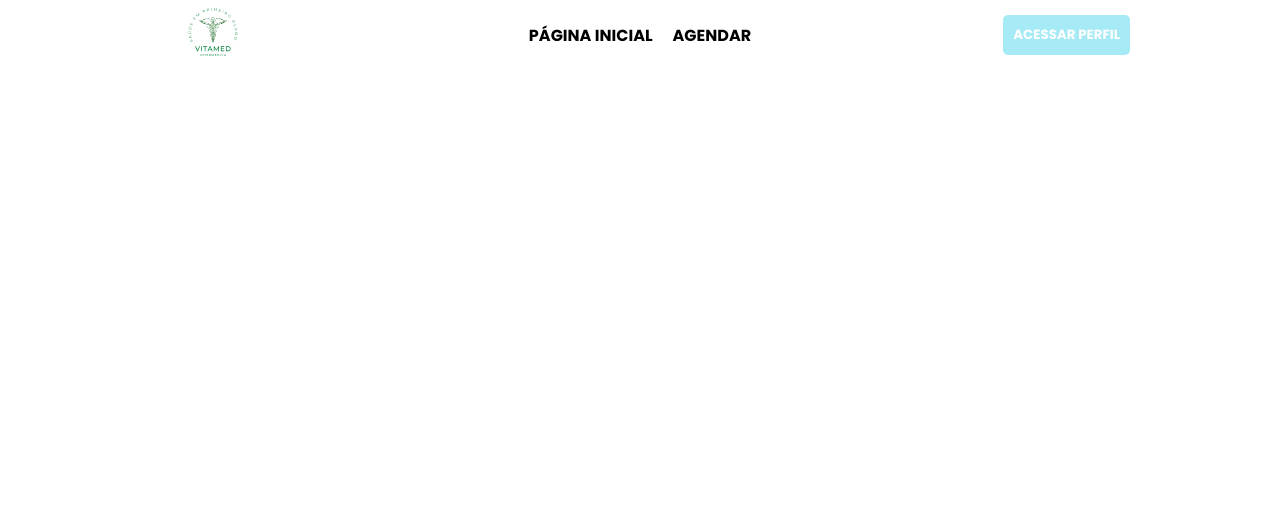
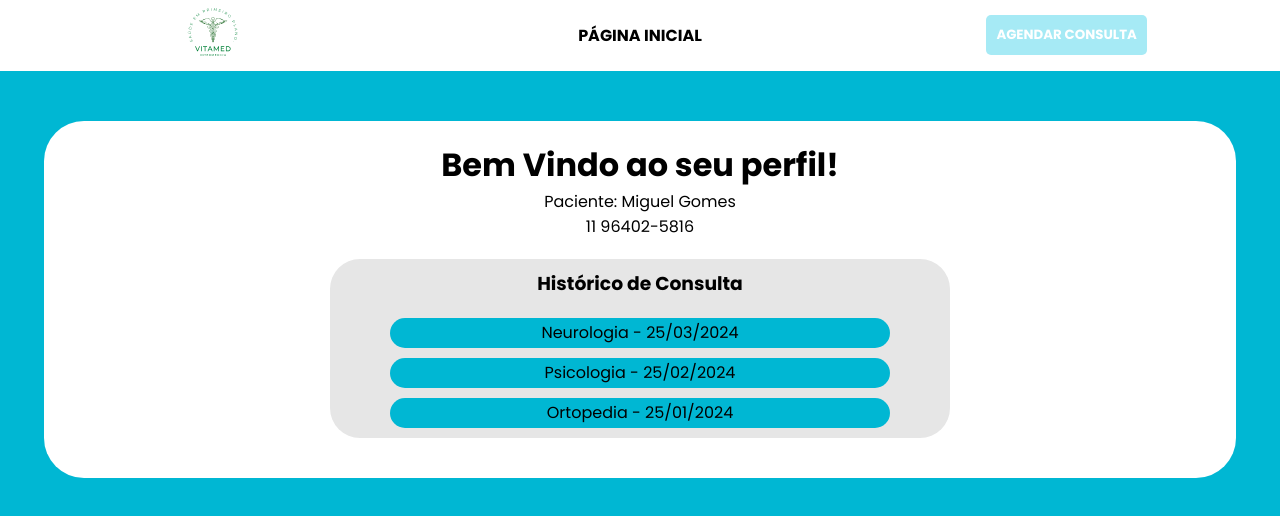
Before and after one commit to miguelgomescy/PI_2_PROTOTIPO_v.01, a plain HTML site: page perfil.html in a window 1280 px wide. Drawn offline with Linux system fonts and the light colour scheme.

Commit message:
Quarto: Perfil completo

```diff
--- a/perfil.css
+++ b/perfil.css
@@ -47,3 +47,124 @@ button:hover {
 #entrar {
     text-decoration: none;
 }
+
+body{
+    background-color: #00b7d3;
+
+}
+
+
+.container-pai{
+    display: flex;
+    justify-content: center;
+    align-items: center;
+}
+
+.container{
+    display: flex;
+    flex-direction: column;
+    justify-content: flex-start;
+    align-items: center;
+    background-color: #fff;
+    height: auto;
+    width: 90%;
+    margin: 50px auto;
+    border-radius: 40px;
+    flex-direction: row;
+    padding: 20px;
+    overflow: hidden;
+
+
+}
+
+.wellcome{
+    width: 100%;
+    text-align: center;
+    margin-bottom: 20px;
+
+}
+
+
+.itens, .hist-consu, .dados {
+    width: 100%;
+}
+
+.itens{
+    display: flex;
+    gap: 10px;
+    flex-direction: column;
+    align-items: center;
+}
+
+.hist-consu{
+    background-color: #e6e6e6;
+    height: 70%;
+    max-height: 350px;
+    width: 90%;
+    border-radius: 30px;
+    display: flex;
+    flex-direction: column;
+    align-items: center;
+    justify-content: flex-start;
+    padding: 10px;
+    max-width: 600px;
+    margin-top: 20px;
+    overflow-y: auto; /* Adiciona scroll vertical se necessário */
+    overflow-x: hidden; /* Mantém o conteúdo horizontal seguro */
+    margin-top: 20px;
+}
+
+.espaco{
+    height: 10px;
+}
+
+.consulta1{
+    background-color: #00b7d3;
+    height: 30px;
+    width: 100%;
+    max-width: 500px;
+    margin-top: 10px;
+    border-radius: 50px;
+    cursor: pointer;
+    display: flex;
+    align-items: center;
+    justify-content: center;
+    text-decoration: none;
+    transition: background-color 0.2s ;
+
+}
+
+.consulta1 a{
+    text-decoration: none;
+    color: inherit;      /* Herda a cor do elemento pai, neste caso #FFFFFF */
+    width: 100%;         /* Faz com que o link ocupe todo o espaço da div */
+    height: 100%;        /* Faz com que o link ocupe toda a altura da div */
+    display: flex;       /* Faz com que os itens internos fiquem alinhados */
+    align-items: center; /* Centraliza verticalmente o conteúdo dentro do link */
+    justify-content: center; /* Centraliza horizontalmente o conteúdo dentro do link */
+    border-radius: 50px;
+}
+
+.consulta1 :hover{
+    background-color: #1ce1ff;
+    color: #000;
+}
+
+
+.consultas{}
+
+@media (max-width: 768px) {
+    .container {
+        flex-direction: column; /* Empilha os elementos verticalmente */
+        align-items: center; /* Centraliza horizontalmente */
+        padding: 10px;
+    }
+
+    .hist-consu {
+        width: 100%; /* Utiliza toda a largura disponível */
+    }
+
+    .consulta1 {
+        width: 95%; /* Um pouco menos de 100% para garantir o padding */
+    }
+}
--- a/perfil.html
+++ b/perfil.html
@@ -16,19 +16,37 @@
 
         <nav>
             <a href="clientes.html">PÁGINA INICIAL</a>
-            <a href="agendar.html">AGENDAR</a>
+
         </nav>
 
-        <a href="perfil.html" id="entrar"><button>ACESSAR PERFIL</button></a>
+        <a href="agendar.html" id="entrar"><button>AGENDAR CONSULTA</button></a>
 
 
     </header>
 
-    <div class="container">
-        <div class="dados">
-            <dados class="historico">
+    <div class="container-pai">
+        <div class="container">
+            <div class="wellcome">
+                <h1>Bem Vindo ao seu perfil!</h1>
+                <div class="dados">
+                    <p>Paciente: Miguel Gomes </p>
+                    <p>11 96402-5816</p>
+                </div>
+                <div class="itens">
 
-            </dados>
+                        <div class="hist-consu">
+                            <h3>Histórico de Consulta</h3>
+                            <div class="espaco"></div>
+                            <div class="consultas"></div>
+                                    <div class="consulta1"><a href="#">Neurologia - 25/03/2024</a></div>
+                                    <div class="consulta1"><a href="#">Psicologia - 25/02/2024</a></div>
+                                    <div class="consulta1"><a href="#">Ortopedia - 25/01/2024</a></div>
+
+
+                            </div>
+                    </div>
+
+                </div>
         </div>
     </div>
 
--- /dev/null
+++ b/teste.css
@@ -0,0 +1,46 @@
+body{
+    background-color: rgb(0, 0, 0);
+}
+
+.container{
+    display: flex;
+    gap: 10px 30px;
+    background-color: purple;
+
+   /*
+     flex-flow: wrap column; */
+     justify-content:  center;
+     align-items: center;
+     flex-wrap: wrap;
+
+
+}
+
+.item{
+    display: flex;
+    width: 200px;
+    height: 2500px;
+    background-color: #ffffff;
+    justify-content: center;
+    align-items: center;
+    gap: 0px 70px;
+    flex-wrap: wrap;
+    flex-direction: row;
+
+}
+
+
+.item{
+    display: flex;
+    width: 200px;
+    height: 200px;
+    background-color: rgb(255, 255, 255);
+}
+
+
+.carro{
+    width: 50px;
+    height: 50px;
+    background-color: aquamarine;
+
+}
```
Also changed, not shown: teste.html (added, +25 -0 lines).
